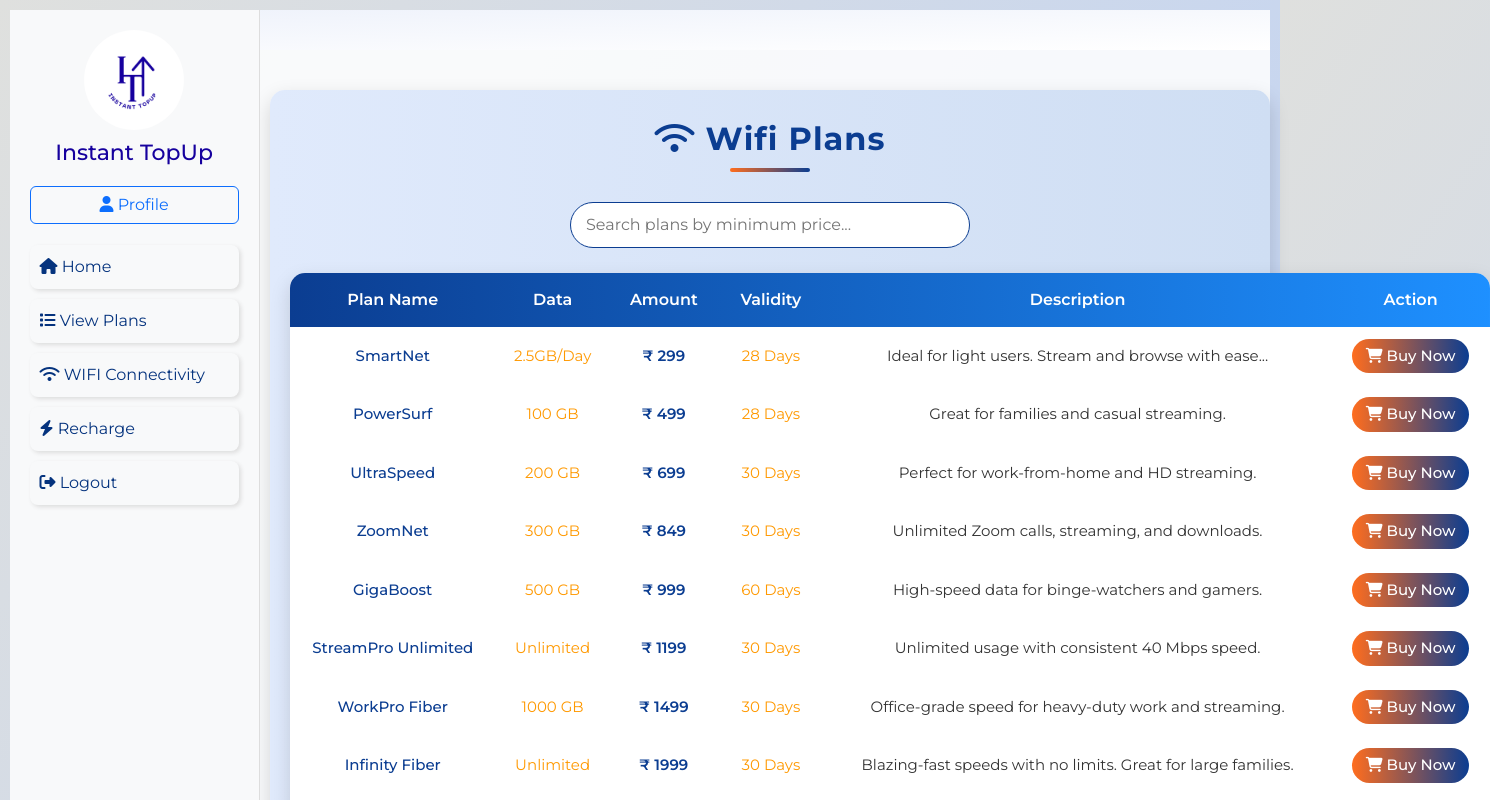
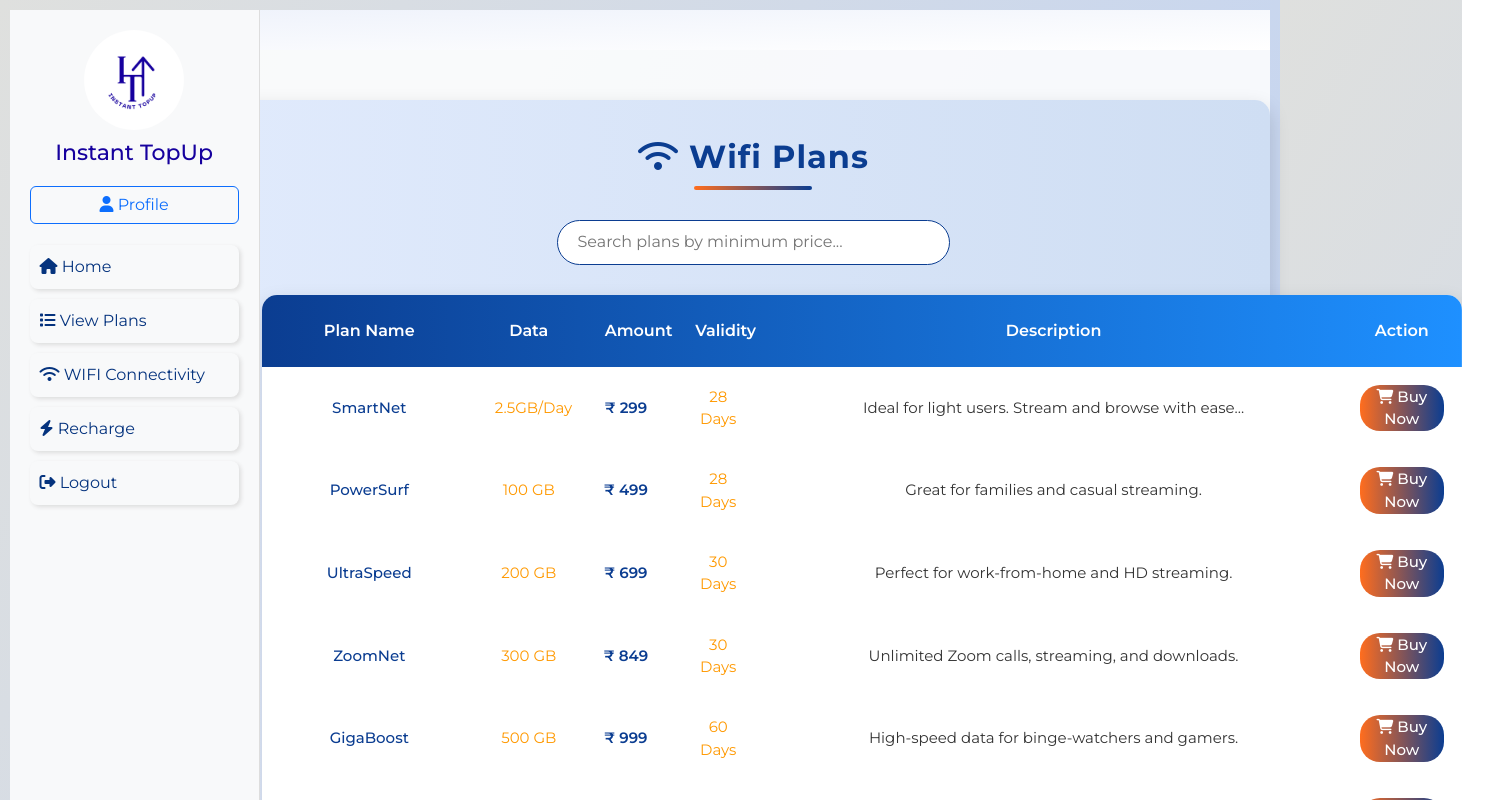
Before and after one commit to misha-sojitra-181/Miniproject, a React (Create React App) app in the folder mainuser/: page /Wifiplan in a window 1280 px wide. Shown: the top 800 px of the page, 1490 px wide, since content can reach past the window. Built offline with nearby package versions, Linux system fonts and the light colour scheme; data requests are answered from the project's data file.

Commit message:
Update Mobileview.css

```diff
--- a/mainuser/src/components/Mobileview.css
+++ b/mainuser/src/components/Mobileview.css
@@ -1,18 +1,18 @@
 /* ====== MOBILEVIEW STYLING ====== */
 .mv-body {
-    background: #ffffffd9;
+  background: #ffffffd9;
   font-family: 'Poppins', sans-serif;
   min-height: 100vh;
-  padding-bottom: 60px;
+  padding-bottom: 6%;
 }
 
 .mv-container {
-  margin-left: 260px;
-  margin-top: 40px;
+  margin-left: 18%;
+  margin-top: 4%;
 
   background: linear-gradient(to right, #e0eafc, #cfdef3);
   border-radius: 15px;
-  padding: 30px 20px;
+  padding: 3% 2%;
   box-shadow: 0 8px 20px rgba(0, 0, 0, 0.15);
 }
 
@@ -21,7 +21,7 @@
   color: #0b3d91;
   font-weight: 700;
   text-align: center;
-  margin-bottom: 30px;
+  margin-bottom: 3%;
   letter-spacing: 1px;
   position: relative;
 }
@@ -29,32 +29,27 @@
 .mv-title::after {
   content: "";
   display: block;
-  width: 80px;
+  width: 12%;
   height: 4px;
   background: linear-gradient(90deg, #ff6d1e, #0b3d91);
-  margin: 10px auto 0;
+  margin: 1% auto 0;
   border-radius: 2px;
 }
 
 /* ====== SEARCH INPUT ====== */
 .mv-search {
   text-align: center;
-  margin-bottom: 25px;
+  margin-bottom: 3%;
 }
 
 .mv-input {
-  width: 400px;
+  width: 40%;
   max-width: 90%;
-  padding: 10px 15px;
+  padding: 1% 2%;
   border: 1px solid #0b3d91;
   border-radius: 25px;
   outline: none;
   transition: all 0.3s ease;
-}
-
-.mv-input:focus {
-  border-color: #1e90ff;
-  box-shadow: 0 0 8px rgba(30, 144, 255, 0.4);
 }
 
 /* ====== TABLE ====== */
@@ -66,54 +61,20 @@
   overflow: hidden;
   border-collapse: separate;
   border-spacing: 0;
-  box-shadow: 0 8px 20px rgba(0, 0, 0, 0.15);
-}
-
-.mv-table thead {
-  background: linear-gradient(90deg, #0b3d91, #1e90ff);
-  color: white;
+  box-shadow: 0 8px 20px rgba(0,0,0,0.15);
 }
 
 .mv-table th {
   text-align: center;
   font-weight: 600;
-  padding: 15px;
+  padding: 2%;
 }
 
 .mv-table td {
   text-align: center;
-  padding: 12px;
+  padding: 1.5%;
   vertical-align: middle;
   font-size: 15px;
-}
-
-.mv-table tbody tr {
-  transition: background-color 0.3s ease, transform 0.2s;
-}
-
-.mv-table tbody tr:hover {
-  background-color: #f1f5ff;
-  transform: scale(1.01);
-}
-
-/* ====== TEXT COLORS ====== */
-.mv-name {
-  color: #0b3d91;
-  font-weight: 500;
-}
-
-.mv-data,
-.mv-validity {
-  color: #ff9900;
-}
-
-.mv-amount {
-  color: #0b3d91;
-  font-weight: 600;
-}
-
-.mv-desc {
-  color: #333;
 }
 
 /* ====== BUTTON ====== */
@@ -121,17 +82,11 @@
   background: linear-gradient(90deg, #ff6d1e, #0b3d91);
   border: none;
   color: white;
-  padding: 6px 14px;
+  padding: 1% 3%;
   border-radius: 20px;
   font-weight: 500;
   cursor: pointer;
   transition: all 0.3s ease;
-}
-
-.btn-login-buy:hover {
-  background: linear-gradient(90deg, #0b3d91, #1e90ff);
-  box-shadow: 0 4px 10px rgba(30, 144, 255, 0.4);
-  transform: translateY(-2px);
 }
 
 /* ====== LOADING / NO RECORD ====== */
@@ -139,21 +94,22 @@
   text-align: center;
   font-size: 18px;
   color: #6c757d;
-  margin-top: 40px;
+  margin-top: 4%;
 }
 
 .mv-no-record {
   text-align: center;
   font-size: 18px;
   color: #ff0000;
-  margin-top: 40px;
+  margin-top: 4%;
 }
 
 /* ====== RESPONSIVE ====== */
 @media (max-width: 768px) {
+
   .mv-container {
     margin-left: 0 !important;
-    padding: 15px;
+    padding: 4%;
   }
 
   .mv-input {
@@ -165,7 +121,7 @@
   }
 
   .btn-login-buy {
-    padding: 5px 10px;
+    padding: 1% 3%;
     font-size: 13px;
   }
 }
```
